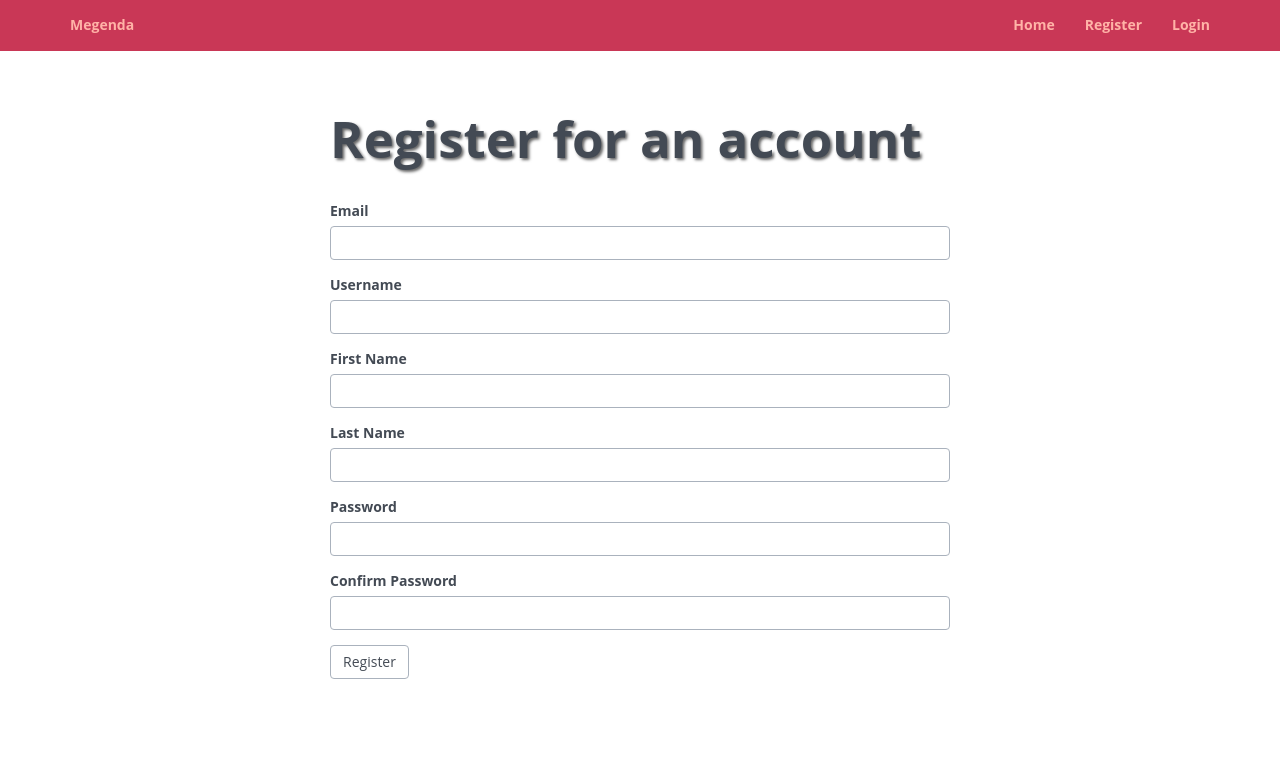
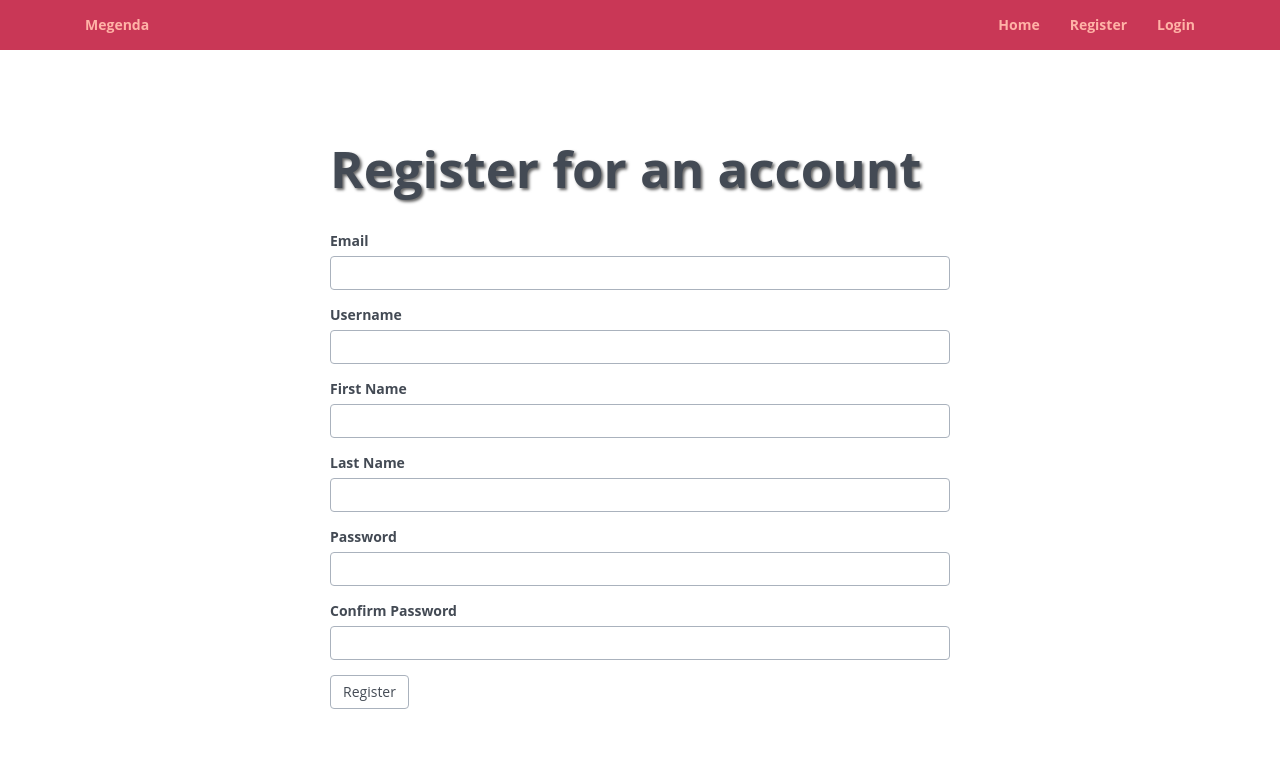
Before and after one commit to andrewnc/megenda_site, a Flask app: page /register/ in a window 1280 px wide. Shown: the top 768 px of the page. Run offline with Flask 2, Linux system fonts and the light colour scheme; parts of the project's set-up code (start-up, migrations or seed data) failed here and were passed over; some libraries are stand-ins or nearby versions.

Commit message:
update app styles

```diff
--- a/app/present/views.py
+++ b/app/present/views.py
@@ -22,7 +22,7 @@ def present_agenda(agenda_uuid):
 		current_point = 0
 		print str(e)
 
-	return render_template('present/present.html',agenda=agenda, points=agenda.points, current_point=current_point, title="Present")
+	return render_template('present/present.html',agenda=agenda, points=agenda.points[::-1], current_point=current_point, title="Present")
 
 
 # @socketio.on('client_connected')
--- a/app/static/css/style.css
+++ b/app/static/css/style.css
@@ -228,5 +228,5 @@ td {
 }
 
 .wrapper {
-  margin-top: 20px;
+  /*margin-top: 20px;*/
 }
--- a/app/templates/base.html
+++ b/app/templates/base.html
@@ -13,7 +13,7 @@
     <meta name="description" content="Meetings never seem to be as productive as they should. Megenda brings the benefits of technology to meetings by allowing you to easily build and share agendas">
 </head>
 <body>
-    <nav class="navbar navbar-default navbar-fixed-top topnav" role="navigation">
+    <nav class="navbar-default" role="navigation">
         <div class="container topnav">
           <div class="navbar-header">
               <button type="button" class="navbar-toggle" data-toggle="collapse" data-target="#bs-example-navbar-collapse-1">
```
Also changed, not shown: 1 other file.
